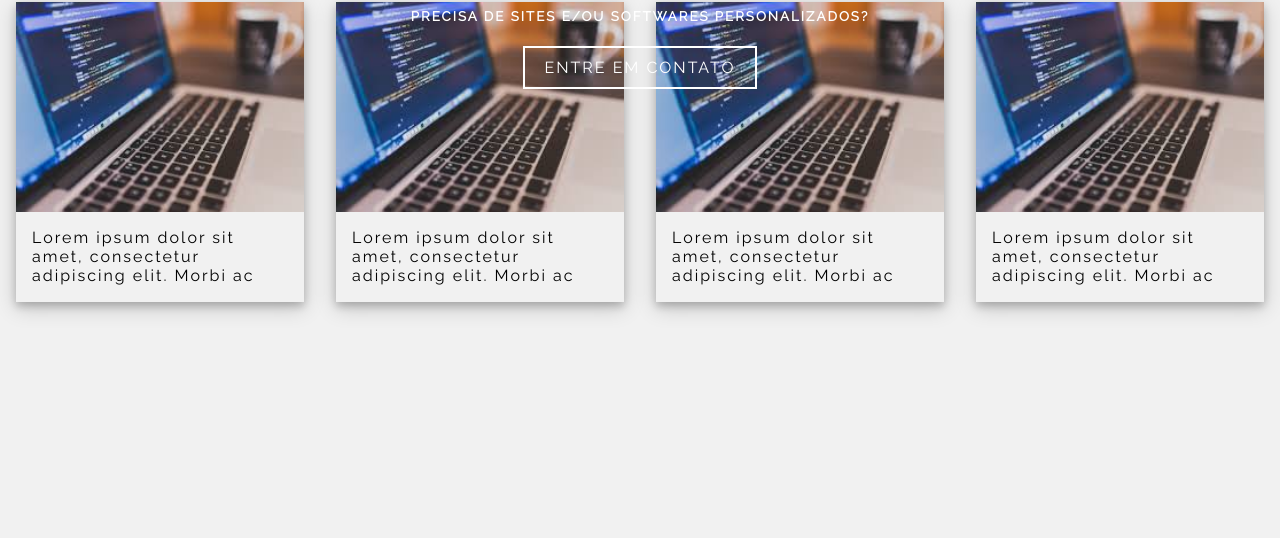
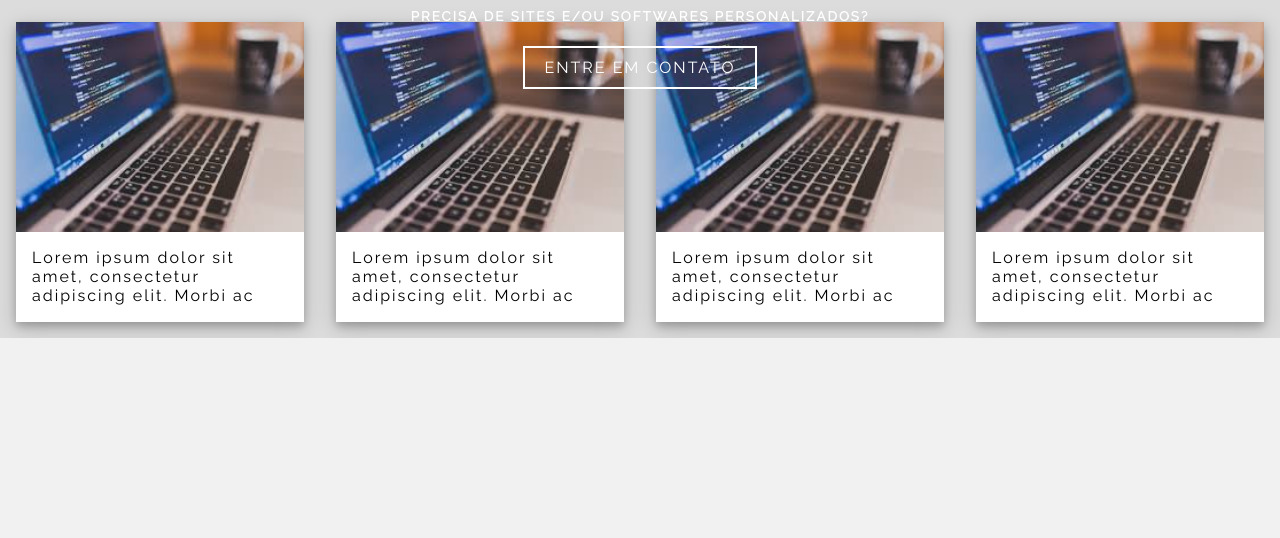
Before and after one commit to caiofilipemr/CFMR-Site, a plain HTML site: page index.html in a window 1280 px wide. Shown: the part 472-1010 px from the top of the page. Before the commit the page ends 800 px from the top, so only its background shows below. Drawn offline with Linux system fonts and the light colour scheme.

Commit message:
Correção no tamanho do cartão e mudança da cor de fundo da sessão Últimas do Blog

```diff
--- a/css/main.css
+++ b/css/main.css
@@ -66,6 +66,9 @@ body {
 .hide {
   display: none !important;
 }
+.lgrey {
+  background-color: rgb(220, 220, 220)
+}
 [class*="container-"] {
   width: 100%;
   margin: 0;
@@ -75,6 +78,7 @@ body {
 div.container-content {
   max-width: 1280px;
   margin: 0 auto 0 auto;
+  overflow: hidden;
 }
 
 .container-fixed-navbar {
@@ -188,12 +192,13 @@ div.container-welcome-slogan {
 .card-container {
   display: block;
   float: left;
-  height: 300px;
+  height: 332px;
 }
 
 .blog-card {
   box-shadow: 0 4px 8px 0 rgba(0,0,0,0.2),0 6px 20px 0 rgba(0,0,0,0.19);
   margin: 16px;
+  height: 300px;
 }
 
 .blog-card:hover {
@@ -225,6 +230,7 @@ div.container-welcome-slogan {
   overflow: hidden;
   transition: all 0.35s ease-in-out 0s;
   height: 30%;
+  background-color: white;
 }
 
 .blog-card-preview p {
--- a/index.html
+++ b/index.html
@@ -38,7 +38,7 @@
   </div>
 </section>
 
-<section id="blog" style="background-color: grey;">
+<section id="blog" class="lgrey">
   <div class="container-content">
     <h1 class="center">Últimas do blog</h1>
     <div class="col-3 col-l-6 col-m-12 card-container">
@@ -114,5 +114,11 @@
     </div>
   </div>
 </section>
+
+<footer>
+  <div style="height: 200px;">
+
+  </div>
+</footer>
 </body>
 </html>
```
